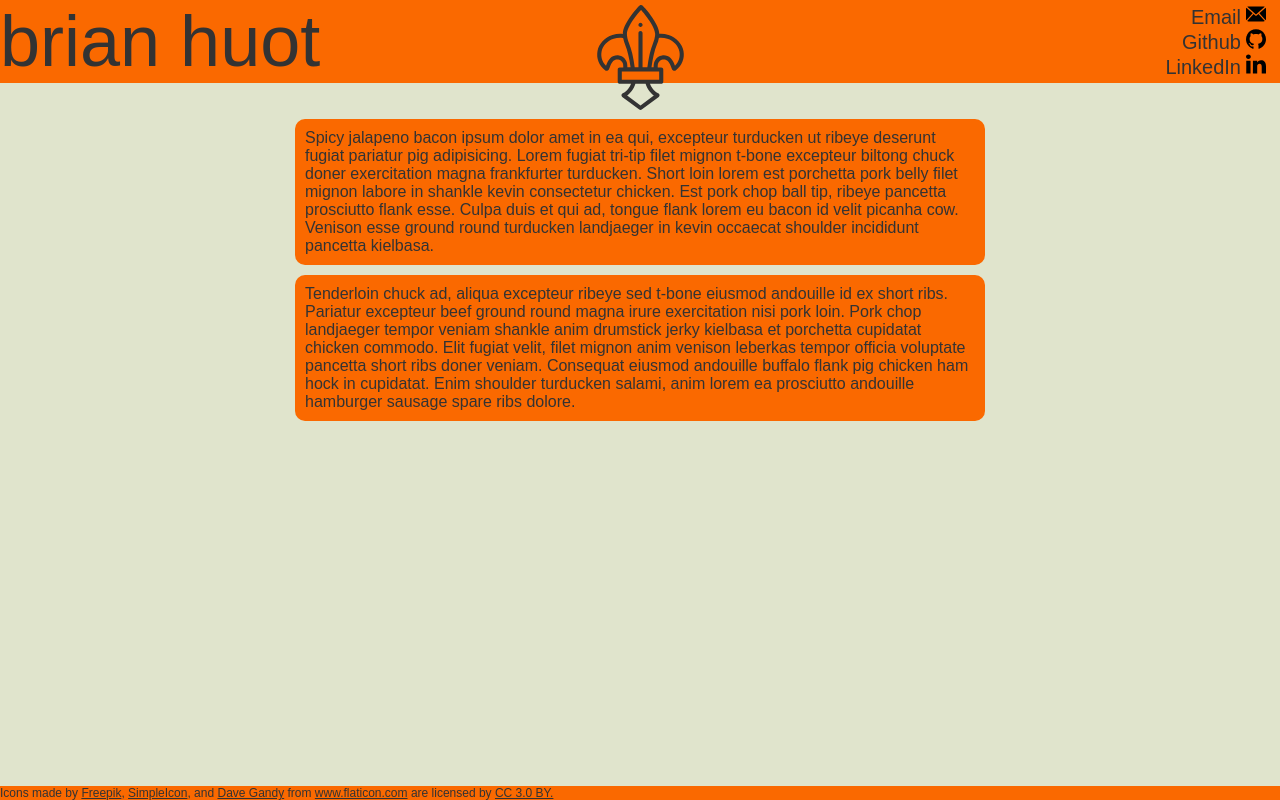
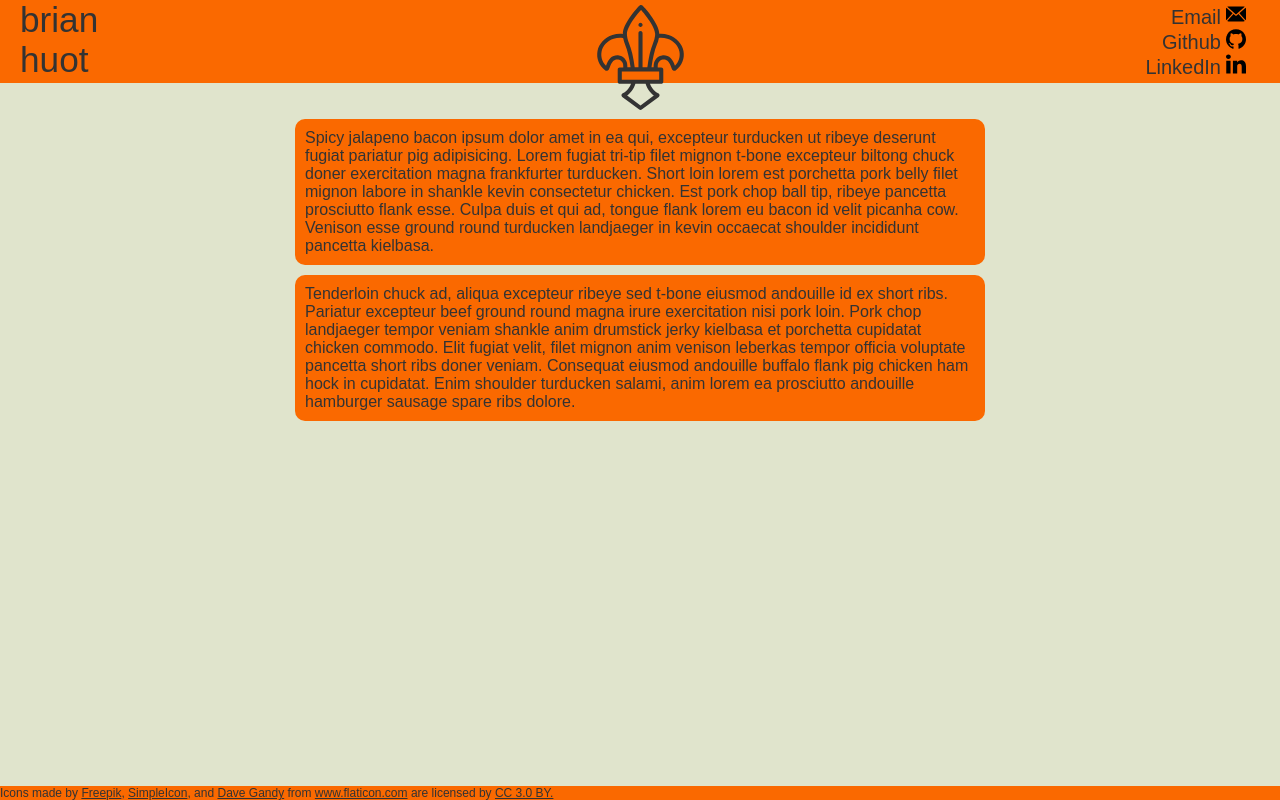
Before and after one commit to bjhuot/bjhuot.github.io, a plain HTML site: page index.html in a window 1280 px wide. Drawn offline with Linux system fonts and the light colour scheme.

Commit message:
change header

```diff
--- a/css/styles.css
+++ b/css/styles.css
@@ -7,6 +7,7 @@
 
 header {
     background-color: #FA6900;
+    padding: 0 20px;
 }
 
 body {
@@ -33,10 +34,16 @@ footer {
     justify-content: space-between;
 }
 
-.name {
+div.name {
     display: inline;
     align-self: flex-start;
-    font-size:4.5em;
+    font-size:2.2em;
+    padding:
+}
+
+p.name {
+    margin: 0;
+    padding: 0;
 }
 
 .fleur {
--- a/index.html
+++ b/index.html
@@ -7,9 +7,10 @@
     <body>
         <header>
             <div class=main-contact>
-                <span class="name">
-                    brian huot
-                </span>
+                <div class="name">
+                    <p class="name">brian</p>
+                    <p class="name">huot</p>
+                </div>
                 <ul class="contact">
                     <li><a href="mailto:brian@@huot@gmail.com" id="mail" onclick="replaceEmail()">Email<img src="img/mail-black-envelope-symbol.svg" class="logo"></a></li>
                     <li><a href="http://www.github.com/bjhuot">Github<img src="img/github-logo.svg" class="logo"></a></li>
```
Also changed, not shown: 1 other file.
